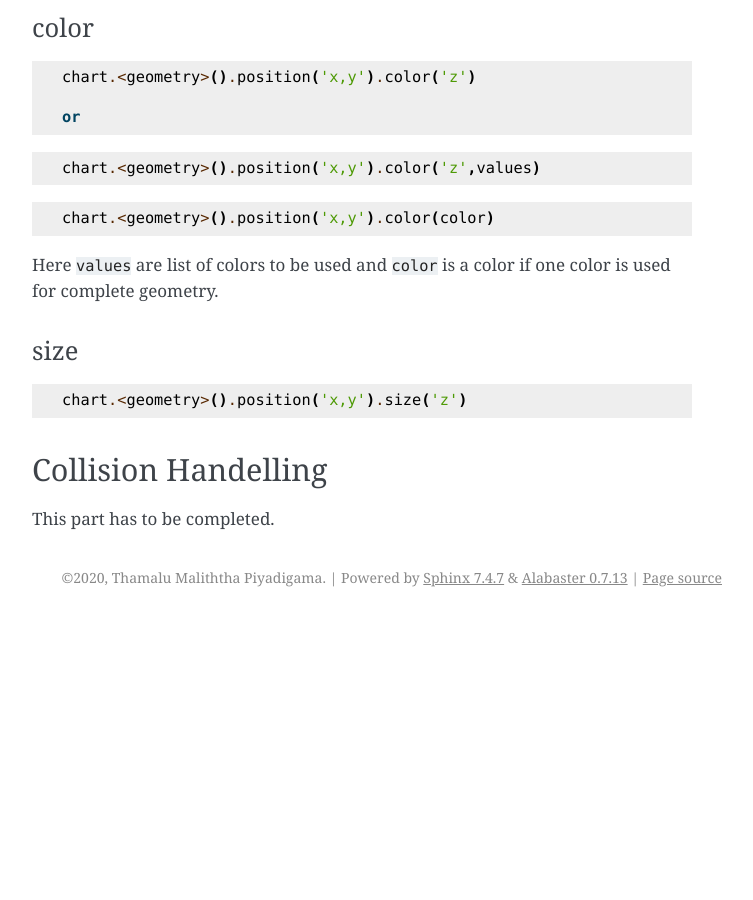
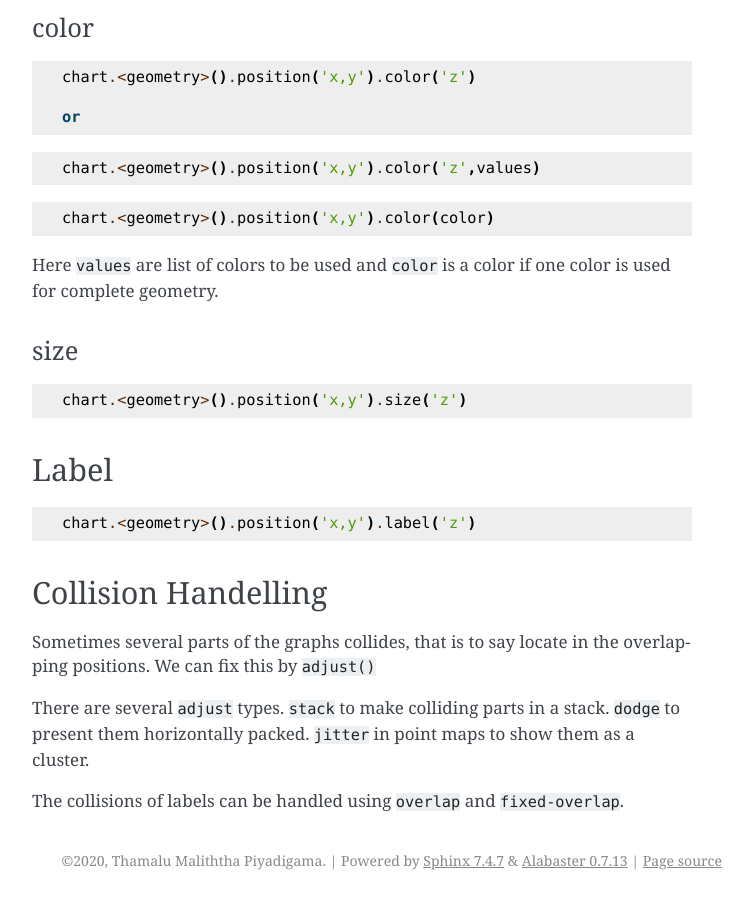
Before and after one commit to ThamaluM/pyG2, a Sphinx documentation site: the page built from docs/source/tutor/geom_aes.rst, in a window 1280 px wide and 900 px high, scrolled down 2823 px. Shown: the whole window, without its empty margins (388-1141 px from the left). Built offline with Sphinx 7.4.7, drawn with Linux system fonts in a browser that asks for light colours; before the commit the page ends 3440 px from its top, so only the background shows below that.

Commit message:
Update Documentation

```diff
--- a/docs/source/tutor/geom_aes.rst
+++ b/docs/source/tutor/geom_aes.rst
@@ -40,6 +40,7 @@ Supported shapes are
  'line',' dot', 'dash',' smooth', 'hv',' vh', 'hvh',' vhv'
 
 ('hv',' vh', 'hvh',' vhv' are used for ladder diagrams)
+
 
 area
 -----------------
@@ -171,8 +172,20 @@ size
 
     chart.<geometry>().position('x,y').size('z')
 
+Label
+=======
+
+::
+
+    chart.<geometry>().position('x,y').label('z')
 
 Collision Handelling
 =======================
 
-This part has to be completed.
+Sometimes several parts of the graphs collides, that is to say locate in the overlapping positions.
+We can fix this by ``adjust()``
+
+There are several ``adjust`` types. ``stack`` to make colliding parts in a stack. ``dodge`` to present them
+horizontally packed. ``jitter`` in point maps to show them as a cluster.
+
+The collisions of labels can be handled using ``overlap`` and ``fixed-overlap``.
```
Also changed, not shown: 6 other files.
